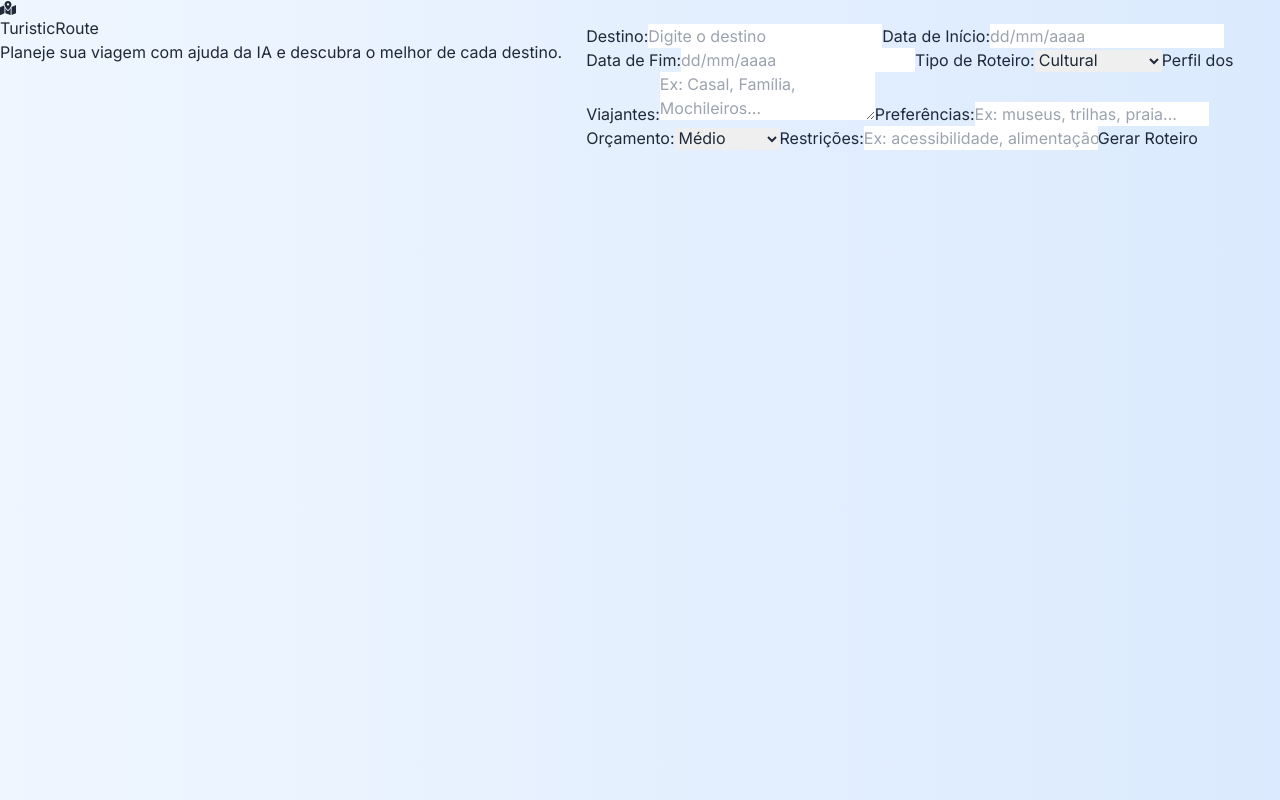
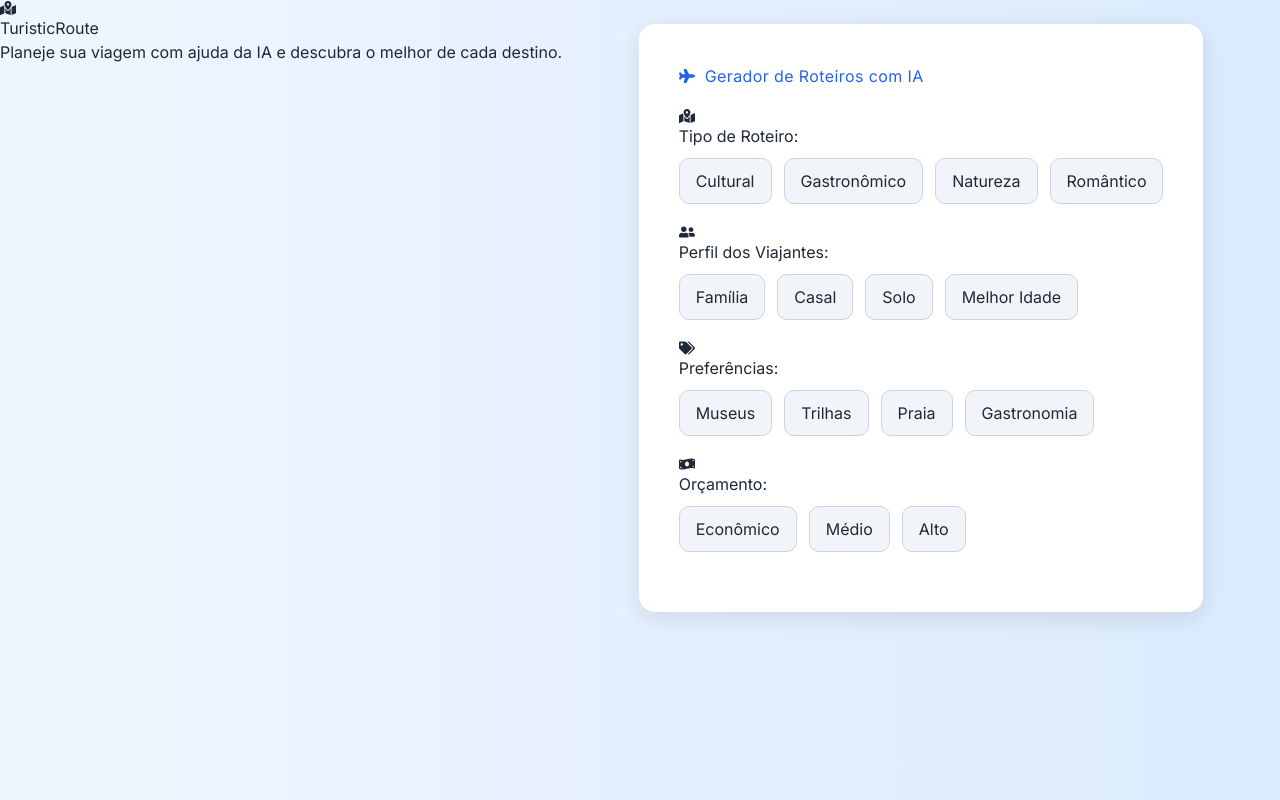
Before and after one commit to alvesgeorge/routeIA2, a React (Vite) app: page / in a window 1280 px wide. Built offline with nearby package versions, Linux system fonts and the light colour scheme.

Commit message:
Update Formulario.jsx

```diff
--- a/src/components/Formulario.jsx
+++ b/src/components/Formulario.jsx
@@ -1,135 +1,100 @@
-import React, { useState } from 'react'
-import DatePicker from 'react-datepicker'
-import 'react-datepicker/dist/react-datepicker.css'
-import Resultado from './Resultado'
+import React, { useState } from 'react';
+import './Formulario.css';
+import { FaUserFriends, FaPlane, FaMapMarkedAlt, FaMoneyBillWave, FaTags } from 'react-icons/fa';
 
 export default function Formulario() {
-  const [formulario, setFormulario] = useState({
-    destino: '',
-    inicio: null,
-    fim: null,
-    roteiro: 'Cultural',
-    perfil: '',
-    preferencias: '',
-    restricoes: '',
-    orcamento: 'Médio',
-  })
+  const [tipoRoteiro, setTipoRoteiro] = useState('Cultural');
+  const [perfil, setPerfil] = useState('');
+  const [orcamento, setOrcamento] = useState('Médio');
+  const [preferencias, setPreferencias] = useState([]);
+  const tiposRoteiro = ['Cultural', 'Gastronômico', 'Natureza', 'Romântico'];
+  const perfis = ['Família', 'Casal', 'Solo', 'Melhor Idade'];
+  const orcamentos = ['Econômico', 'Médio', 'Alto'];
+  const tagsPreferencias = ['Museus', 'Trilhas', 'Praia', 'Gastronomia'];
 
-  const [resultado, setResultado] = useState(null)
-
-  const handleChange = (e) => {
-    const { name, value } = e.target
-    setFormulario((prev) => ({ ...prev, [name]: value }))
-  }
-
-  const handleDateChange = (date, name) => {
-    setFormulario((prev) => ({ ...prev, [name]: date }))
-  }
-
-  const handleSubmit = async (e) => {
-    e.preventDefault()
-    setResultado({ loading: true })
-
-    try {
-      const res = await fetch('/api/gerarRoteiro', {
-        method: 'POST',
-        headers: { 'Content-Type': 'application/json' },
-        body: JSON.stringify(formulario),
-      })
-
-      const data = await res.json()
-      setResultado({ loading: false, data })
-    } catch (error) {
-      console.error(error)
-      setResultado({ loading: false, error: 'Erro ao gerar roteiro.' })
-    }
+  // Exemplo de seleção visual para preferências (estilo tags)
+  function togglePreferencia(item) {
+    setPreferencias(prev => (
+      prev.includes(item)
+        ? prev.filter(i => i !== item)
+        : [...prev, item]
+    ));
   }
 
   return (
-    <>
-      <form className="glass" onSubmit={handleSubmit}>
-        <div className="formulario">
-          <label>Destino:
-            <input
-              type="text"
-              name="destino"
-              value={formulario.destino}
-              onChange={handleChange}
-              placeholder="Digite o destino"
-              required
-            />
-          </label>
+    <div className="form-container">
+      <h2><FaPlane /> Gerador de Roteiros com IA</h2>
 
-          <label>Data de Início:
-            <DatePicker
-              selected={formulario.inicio}
-              onChange={(date) => handleDateChange(date, 'inicio')}
-              dateFormat="dd/MM/yyyy"
-              placeholderText="dd/mm/aaaa"
-            />
-          </label>
+      {/* Tipo de Roteiro */}
+      <div className="form-card">
+        <label><FaMapMarkedAlt /> Tipo de Roteiro:</label>
+        <div className="select-group">
+          {tiposRoteiro.map(tipo => (
+            <button
+              key={tipo}
+              className={`card-btn${tipoRoteiro === tipo ? ' ativo' : ''}`}
+              onClick={() => setTipoRoteiro(tipo)}
+              type="button"
+            >
+              {tipo}
+            </button>
+          ))}
+        </div>
+      </div>
 
-          <label>Data de Fim:
-            <DatePicker
-              selected={formulario.fim}
-              onChange={(date) => handleDateChange(date, 'fim')}
-              dateFormat="dd/MM/yyyy"
-              placeholderText="dd/mm/aaaa"
-            />
-          </label>
+      {/* Perfil dos Viajantes */}
+      <div className="form-card">
+        <label><FaUserFriends /> Perfil dos Viajantes:</label>
+        <div className="select-group">
+          {perfis.map(p => (
+            <button
+              key={p}
+              className={`card-btn${perfil === p ? ' ativo' : ''}`}
+              onClick={() => setPerfil(p)}
+              type="button"
+            >
+              {p}
+            </button>
+          ))}
+        </div>
+      </div>
 
-          <label>Tipo de Roteiro:
-            <select name="roteiro" value={formulario.roteiro} onChange={handleChange}>
-              <option value="Cultural">Cultural</option>
-              <option value="Aventura">Aventura</option>
-              <option value="Gastronômico">Gastronômico</option>
-              <option value="Romântico">Romântico</option>
-              <option value="Personalizado">Personalizado</option>
-            </select>
-          </label>
+      {/* Preferências */}
+      <div className="form-card">
+        <label><FaTags /> Preferências:</label>
+        <div className="select-group">
+          {tagsPreferencias.map(p => (
+            <button
+              key={p}
+              className={`tag-btn${preferencias.includes(p) ? ' ativo' : ''}`}
+              onClick={() => togglePreferencia(p)}
+              type="button"
+            >
+              {p}
+            </button>
+          ))}
+        </div>
+      </div>
 
-          <label>Perfil dos Viajantes:
-            <textarea
-              name="perfil"
-              value={formulario.perfil}
-              onChange={handleChange}
-              placeholder="Ex: Casal, Família, Mochileiros..."
-            />
-          </label>
+      {/* Orçamento */}
+      <div className="form-card">
+        <label><FaMoneyBillWave /> Orçamento:</label>
+        <div className="select-group">
+          {orcamentos.map(o => (
+            <button
+              key={o}
+              className={`card-btn${orcamento === o ? ' ativo' : ''}`}
+              onClick={() => setOrcamento(o)}
+              type="button"
+            >
+              {o}
+            </button>
+          ))}
+        </div>
+      </div>
 
-          <label>Preferências:
-            <input
-              type="text"
-              name="preferencias"
-              value={formulario.preferencias}
-              onChange={handleChange}
-              placeholder="Ex: museus, trilhas, praia..."
-            />
-          </label>
-
-          <label>Orçamento:
-            <select name="orcamento" value={formulario.orcamento} onChange={handleChange}>
-              <option value="Econômico">Econômico</option>
-              <option value="Médio">Médio</option>
-              <option value="Alto">Alto</option>
-            </select>
-          </label>
-
-          <label>Restrições:
-            <input
-              type="text"
-              name="restricoes"
-              value={formulario.restricoes}
-              onChange={handleChange}
-              placeholder="Ex: acessibilidade, alimentação..."
-            />
-          </label>
-
-          <button className="btn-enviar" type="submit">Gerar Roteiro</button>
-        </div>
-      </form>
-
-     <Resultado roteiro={resultado?.data} />
-    </>
-  )
+      {/* Campos tradicionais podem ser adicionados aqui */}
+      {/* <button ...>Gerar Roteiro</button> */}
+    </div>
+  );
 }
```
